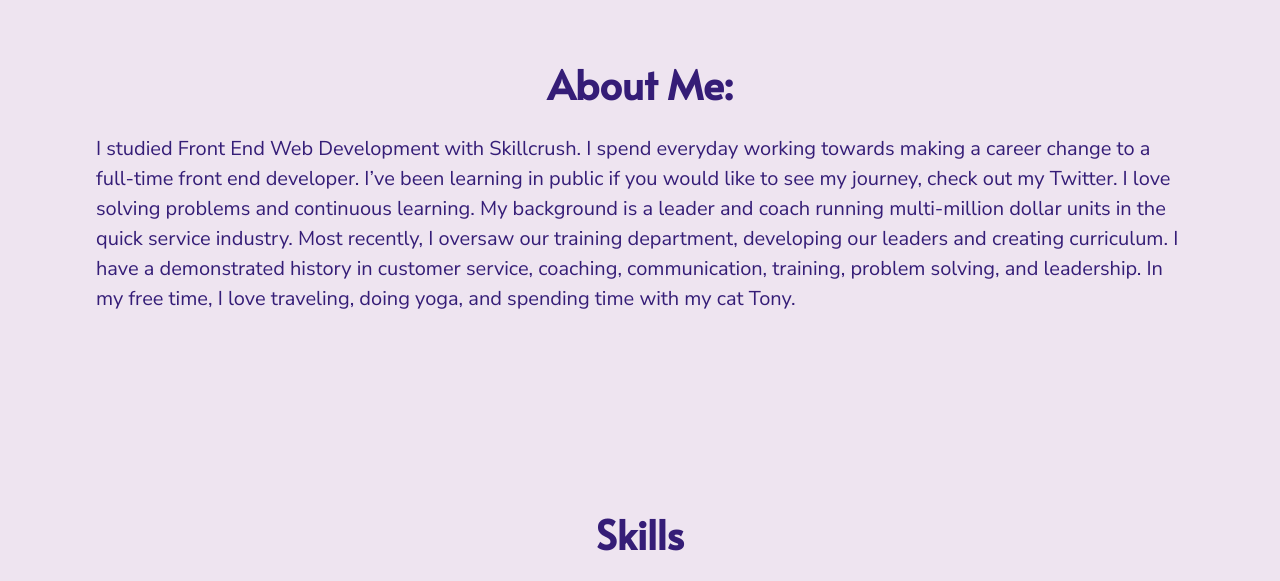
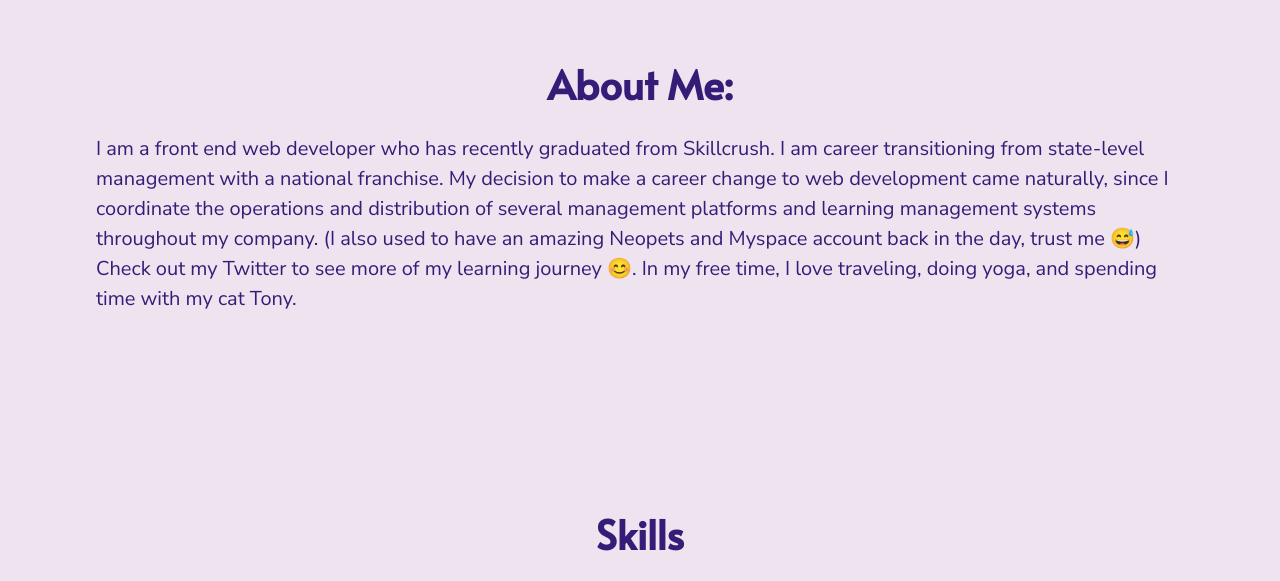
Before and after one commit to KelsyAlyssa/portfolio, a website built with Parcel: page index.html in a window 1280 px wide. Shown: the part 1040-1621 px from the top of the page. Built offline with nearby package versions, Linux system fonts and the light colour scheme.

Commit message:
updated about me section

```diff
--- a/css/main.css
+++ b/css/main.css
@@ -715,6 +715,11 @@
       text-align: left;
     }
 
+    #about a:hover {
+      color: #EC91C4;
+    }
+
+
     /* Footer */
     .contact-wrapper {
       display: flex;
--- a/index.html
+++ b/index.html
@@ -58,17 +58,14 @@
   <div class="content-wrapper">
     <h3 class="about-header">About Me:</h3>
 <p class="about-text">
-  I studied Front End Web Development with Skillcrush.
-  I spend everyday working towards making a career change
-  to a full-time front end developer. I’ve been learning in
-  public if you would like to see my journey, check out my
-  Twitter. I love solving problems and continuous learning.
-  My background is a leader and coach running multi-million
-  dollar units in the quick service industry. Most recently,
-  I oversaw our training department, developing our leaders
-  and creating curriculum. I have a demonstrated history in
-  customer service, coaching, communication, training, problem
-  solving, and leadership. In my free time, I love traveling,
+  I am a front end web developer who has recently graduated from Skillcrush.
+  I am career transitioning from state-level management with a national franchise.
+  My decision to make a career change to web development came naturally, since I
+  coordinate the operations and distribution of several management platforms and
+  learning management systems throughout my company. (I also used to have an amazing
+  Neopets and Myspace account back in the day, trust me 😅) Check out my
+  <a href="https://twitter.com/KelsyGuerard" target=”_blank”>Twitter</a> to
+  see more of my learning journey 😊. In my free time, I love traveling,
   doing yoga, and spending time with my cat Tony.
 </p>
 </div>
@@ -169,7 +166,7 @@
 </main>
 <footer id="contact">
   <div class="content-wrapper">
-<h3 id="contact-title">Let's get acquainted</h3>
+<h3 id="footer-title">Let's get acquainted</h3>
 <div class="contact-wrapper">
 <div class="contact-info">
   <h3 id="contact-title">Contact me</h3>
```
